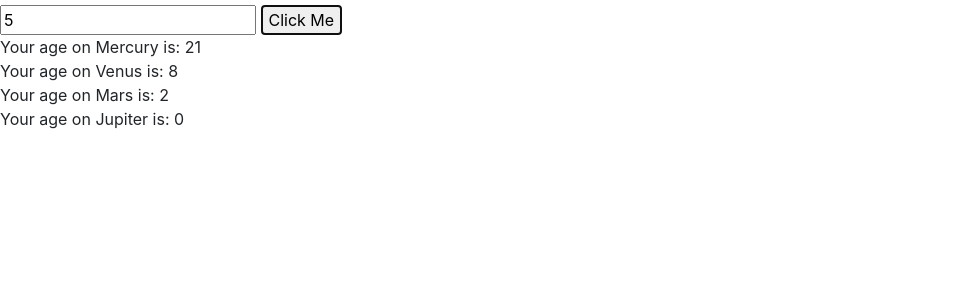
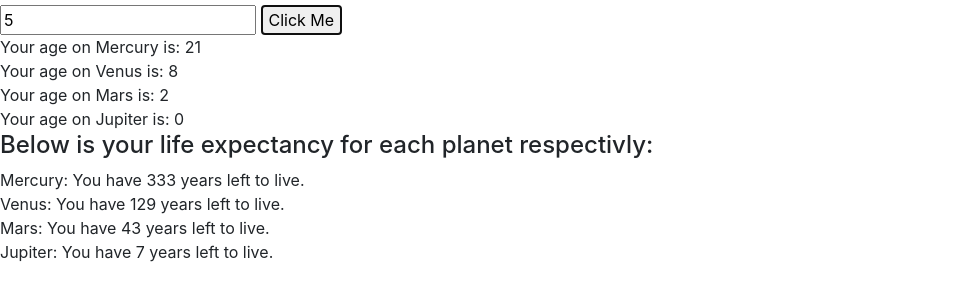
Before and after one commit to marcusjensen15/week-5-project, a website built with webpack: page src/index.html in a window 1280 px wide. Both pictures are taken after typing "5" into the empty fields and a click on the button "Click Me". Shown: the part 51-352 px from the top of the page, without its empty margins (0-964 px from the left). Built offline with nearby package versions, Linux system fonts and the light colour scheme.

Commit message:
Rough draft of DOM manipulation functions

```diff
--- a/src/index.html
+++ b/src/index.html
@@ -19,13 +19,14 @@
     </div>
     <div id="output4">
     </div>
+    <h4 id="yearsToLive"></h4>
     <div id="output5">
     </div>
     <div id="output6">
     </div>
     <div id="output7">
     </div>
-    <div id="output9">
+    <div id="output8">
     </div>
 
   </body>
--- a/src/main.js
+++ b/src/main.js
@@ -5,15 +5,33 @@ import 'bootstrap/dist/css/bootstrap.min.css';
 import './styles.css';
 
 $(document).ready(function() {
+  function lifeOutput(life){
+    if(life < 0){
+      return "Woah! you are beating the average life expectancy by: " + Math.abs(life);
+
+    }else {return "You have " + life + " years left to live.";}
+
+  }
+
+
     $("#ageInput").submit(function(event){
       event.preventDefault();
       let userInput = parseInt($("#userAgeInput").val());
       let planetAge = new PlanetAge(userInput);
-      console.log(planetAge);
+
+
       $("#output").text("Your age on Mercury is: " + planetAge.mercuryAge);
       $("#output2").text("Your age on Venus is: " + planetAge.venusAge);
       $("#output3").text("Your age on Mars is: " + planetAge.marsAge);
       $("#output4").text("Your age on Jupiter is: " + planetAge.jupiterAge);
+
+      $("#yearsToLive").text("Below is your life expectancy for each planet respectivly: ");
+
+      //below will print life expectancy for each planet
+      $("#output5").text("Mercury: " + lifeOutput(planetAge.mercuryYearsRemaining));
+      $("#output6").text("Venus: " + lifeOutput(planetAge.venusYearsRemaining));
+      $("#output7").text("Mars: " + lifeOutput(planetAge.marsYearsRemaining));
+      $("#output8").text("Jupiter: " +lifeOutput(planetAge.jupiterYearsRemaining));
 
 
 
```
